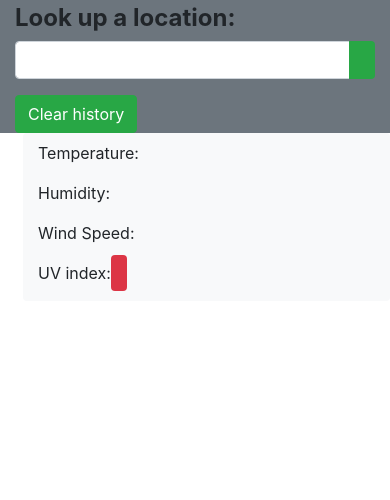
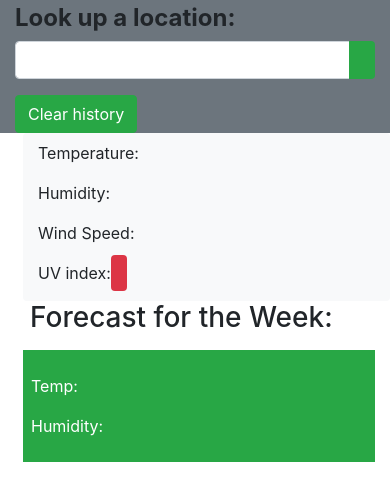
Before and after one commit to nivaniuc/siri-whats-the-weather, a plain HTML site: page index.html in a window 390 px wide. Drawn offline with nearby package versions, Linux system fonts and the light colour scheme.

Commit message:
figured out how to make a boxes for the weekly forecast.

```diff
--- a/assets/js/script.js
+++ /dev/null
@@ -1 +0,0 @@
-console.log("Hello World")
--- a/index.html
+++ b/index.html
@@ -40,6 +40,17 @@
                             <p>UV index:<span class="current bg-danger rounded py-2 px-2 text-white" id="uv-index"></span></p>
                         </div>
                     </div>
+                    <div class="col-sm-12" id ="future-weather">
+                        <h3>Forecast for the Week:</h3>
+                        <div class="row text-light">
+                            <div class="col-sm-2 bg-success forecast text-white ml-2 mb-3 p-2 mt-2" >
+                                <p id="fDate0"></p>
+                                <p id="fImg0"></p>
+                                <p>Temp:<span id="fTemp0"></span></p>
+                                <p>Humidity:<span id="fHumidity0"></span></p>
+                            </div>
+                        </div>
+                    </div>
                 </div>
             </div>
         </div>
```
